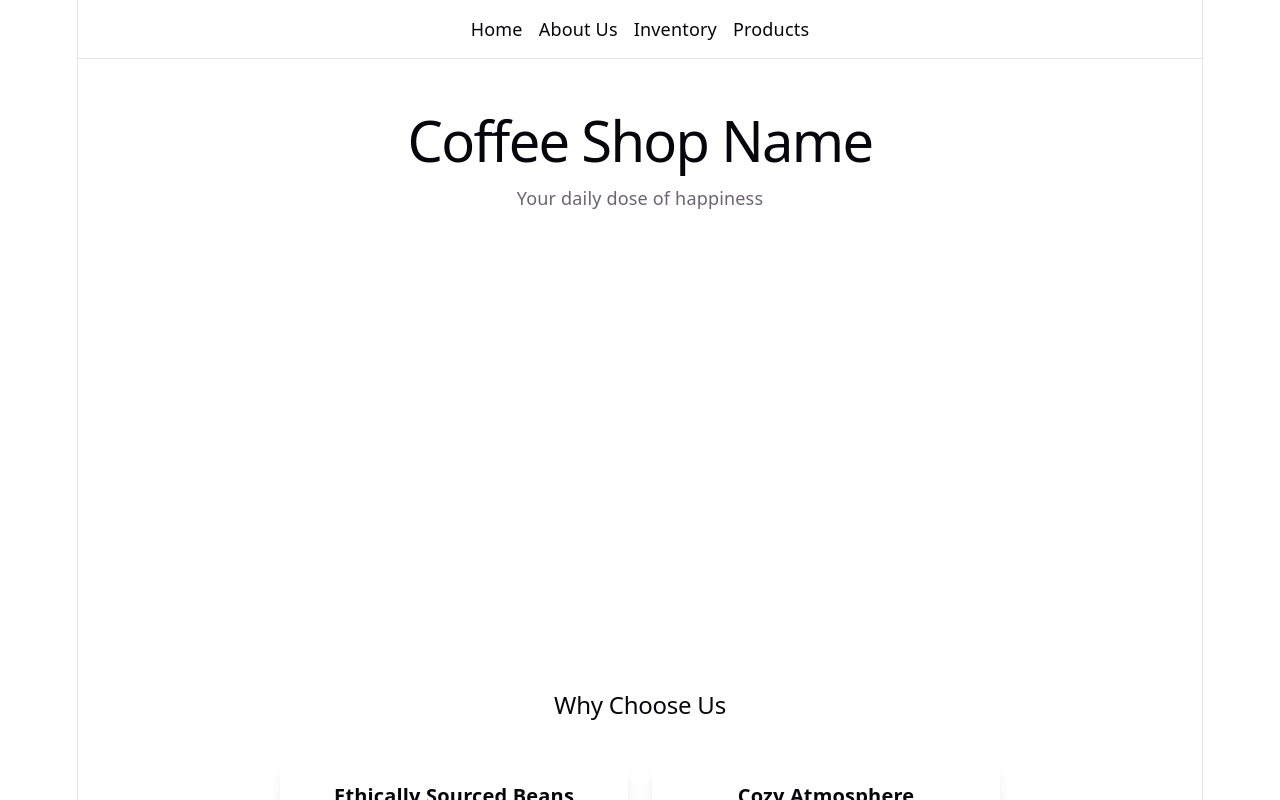
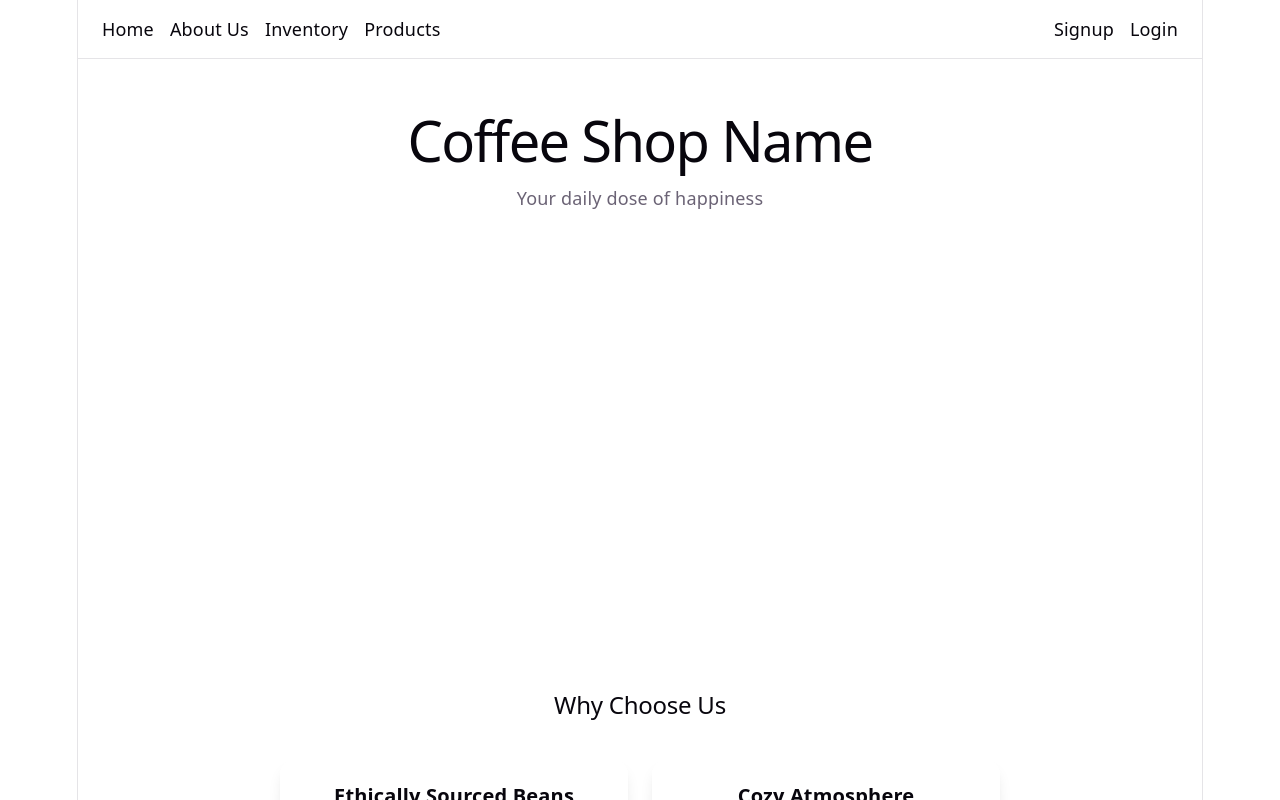
Before and after one commit to kabilhussain/N8NTestProject, a React (Vite) app in the folder my-react-app/: page / in a window 1280 px wide. Shown: the top 800 px of the page. Built offline with nearby package versions, Linux system fonts and the light colour scheme.

Commit message:
feat: imports Login and Signup, updates header to include Lo (#11)

```diff
--- a/my-react-app/src/App.jsx
+++ b/my-react-app/src/App.jsx
@@ -5,13 +5,23 @@ import AboutUs from './components/AboutUs.jsx'
 import MenuHighlights from './components/MenuHighlights.jsx'
 import Inventory from './components/Inventory.jsx'
 import Products from './components/Products.jsx'
+import Login from './components/Login.jsx'
+import Signup from './components/Signup.jsx'
 import Footer from './components/Footer.jsx'
 import './App.css'
 
 function App() {
   return (
     <>
-      <header style={{ padding: '16px', textAlign: 'center', borderBottom: '1px solid var(--border)' }}>
+      <header
+        style={{
+          padding: '16px',
+          borderBottom: '1px solid var(--border)',
+          display: 'flex',
+          justifyContent: 'space-between',
+          alignItems: 'center',
+        }}
+      >
         <nav>
           <Link to="/" style={{ margin: '0 8px', textDecoration: 'none', color: 'var(--text-h)' }}>
             Home
@@ -26,6 +36,14 @@ function App() {
             Products
           </Link>
         </nav>
+        <div>
+          <Link to="/signup" style={{ margin: '0 8px', textDecoration: 'none', color: 'var(--text-h)' }}>
+            Signup
+          </Link>
+          <Link to="/login" style={{ margin: '0 8px', textDecoration: 'none', color: 'var(--text-h)' }}>
+            Login
+          </Link>
+        </div>
       </header>
       <Routes>
         <Route
@@ -66,6 +84,24 @@ function App() {
             </>
           }
         />
+        <Route
+          path="/login"
+          element={
+            <>
+              <Login />
+              <Footer />
+            </>
+          }
+        />
+        <Route
+          path="/signup"
+          element={
+            <>
+              <Signup />
+              <Footer />
+            </>
+          }
+        />
       </Routes>
     </>
   )
```
